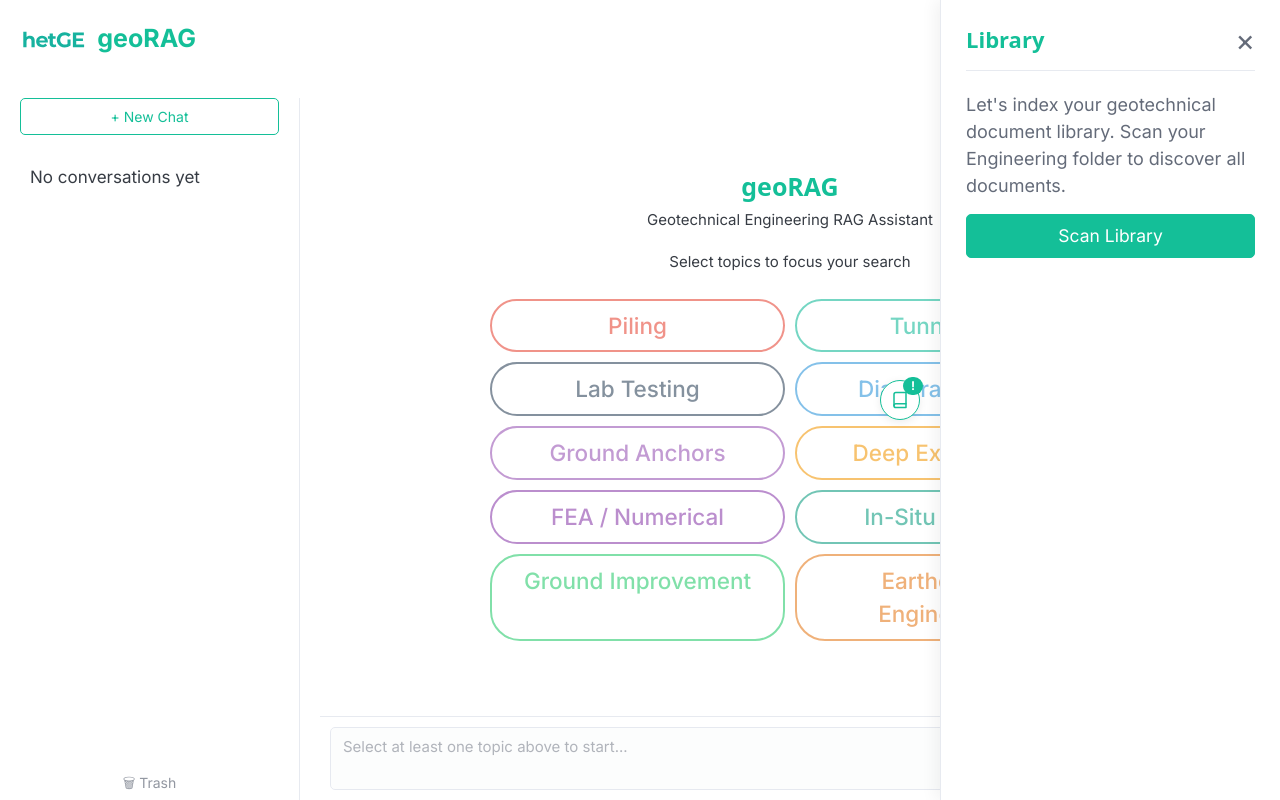
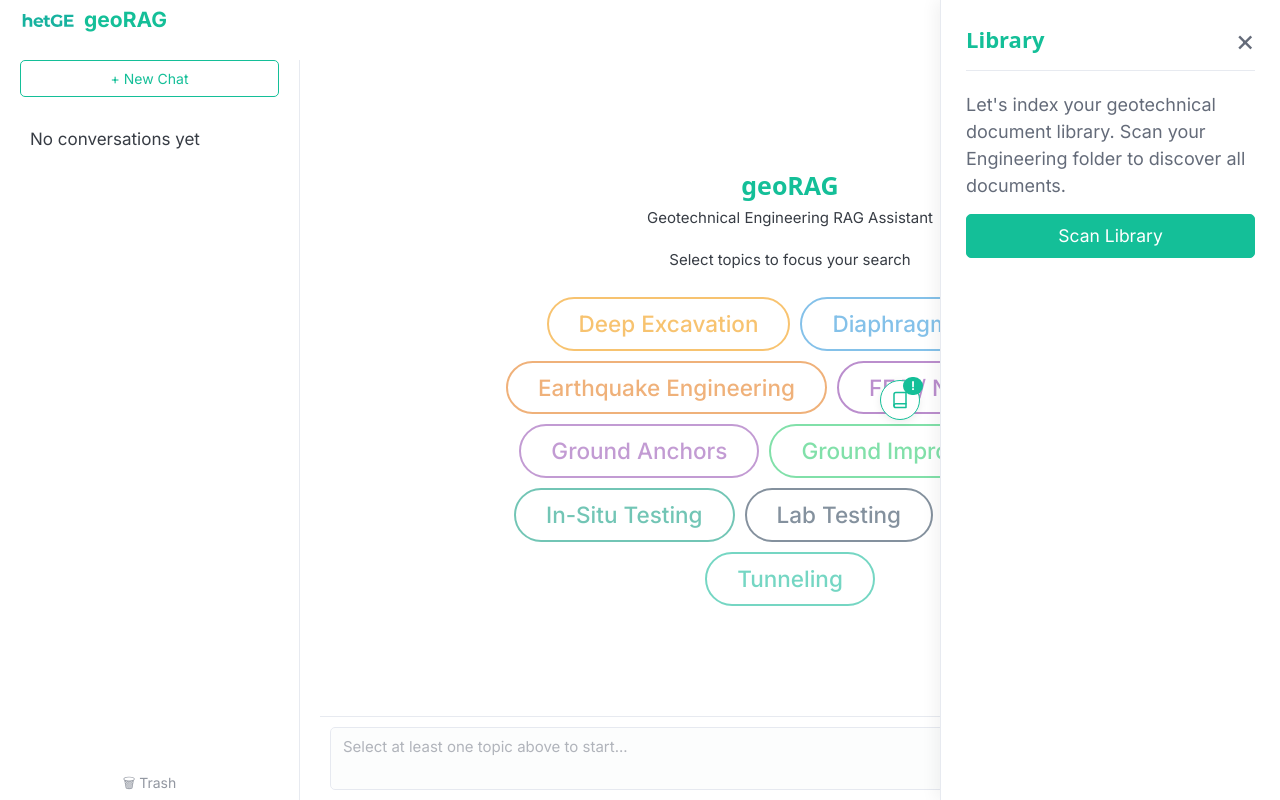
Before and after one commit to hetGE/georag, a FastAPI app: page / in a window 1280 px wide. Run offline with FastAPI, Linux system fonts and the light colour scheme; data comes from the database, SQL or seed files in the repository; data that the repository does not hold is empty.

Commit message:
Compact nav header, flexbox welcome tags layout, and sort tags by file count
Nav header reduced to 40px with smaller logo and pill buttons. Welcome
tags use flex-wrap instead of grid so pills size to content and fill
width naturally. Tags ordered by document count (most first).

Co-Authored-By: Claude Opus 4.6 <noreply@anthropic.com>

```diff
--- a/frontend/static/css/app.css
+++ b/frontend/static/css/app.css
@@ -35,6 +35,11 @@ body {
 
 nav.container-fluid {
     flex-shrink: 0;
+    height: 40px;
+    min-height: 40px;
+    padding-top: 0;
+    padding-bottom: 0;
+    align-items: center;
 }
 
 main.container-fluid {
@@ -79,14 +84,14 @@ body.chat-streaming .lp-actions:not(:has(#lp-stop-btn))::after {
 .nav-brand {
     display: flex;
     align-items: center;
-    gap: 0.5rem;
+    gap: 0.4rem;
     color: var(--brand-color) !important;
     text-decoration: none;
-    font-size: 1.25rem;
+    font-size: 1.05rem;
 }
 
 .nav-logo {
-    height: 24px;
+    height: 20px;
     width: auto;
 }
 
@@ -96,18 +101,20 @@ nav ul:last-child {
 }
 
 nav ul:last-child li {
-    padding: 0.5rem 0.25rem;
+    padding: 0.25rem 0.2rem;
 }
 
 nav ul:last-child li a {
-    display: inline-block;
+    display: inline-flex;
+    align-items: center;
+    height: 30px;
     margin: 0;
-    padding: 0.3rem 1rem;
+    padding: 0 0.85rem;
     border-radius: 2rem;
     border: 1.5px solid var(--brand-color);
     color: var(--brand-color);
     text-decoration: none;
-    font-size: 0.875rem;
+    font-size: 0.8rem;
     font-weight: 500;
     transition: background 0.15s, color 0.15s;
 }
@@ -291,10 +298,11 @@ nav ul:last-child li a.active:hover {
 
 /* Welcome Tag Grid */
 .welcome-tags {
-    display: grid;
-    grid-template-columns: repeat(auto-fill, minmax(210px, 1fr));
+    display: flex;
+    flex-wrap: wrap;
+    justify-content: center;
     gap: 0.5rem;
-    max-width: 600px;
+    max-width: 700px;
     margin: 1.25rem auto 0;
 }
 
--- a/frontend/static/js/chat.js
+++ b/frontend/static/js/chat.js
@@ -401,7 +401,7 @@ function renderWelcomeTags() {
         return;
     }
 
-    const sorted = [...allTags].sort((a, b) => a.display_name.length - b.display_name.length);
+    const sorted = [...allTags].sort((a, b) => (b.file_count || 0) - (a.file_count || 0));
     sorted.forEach(tag => {
         const pill = document.createElement('span');
         pill.className = 'welcome-tag';
```
